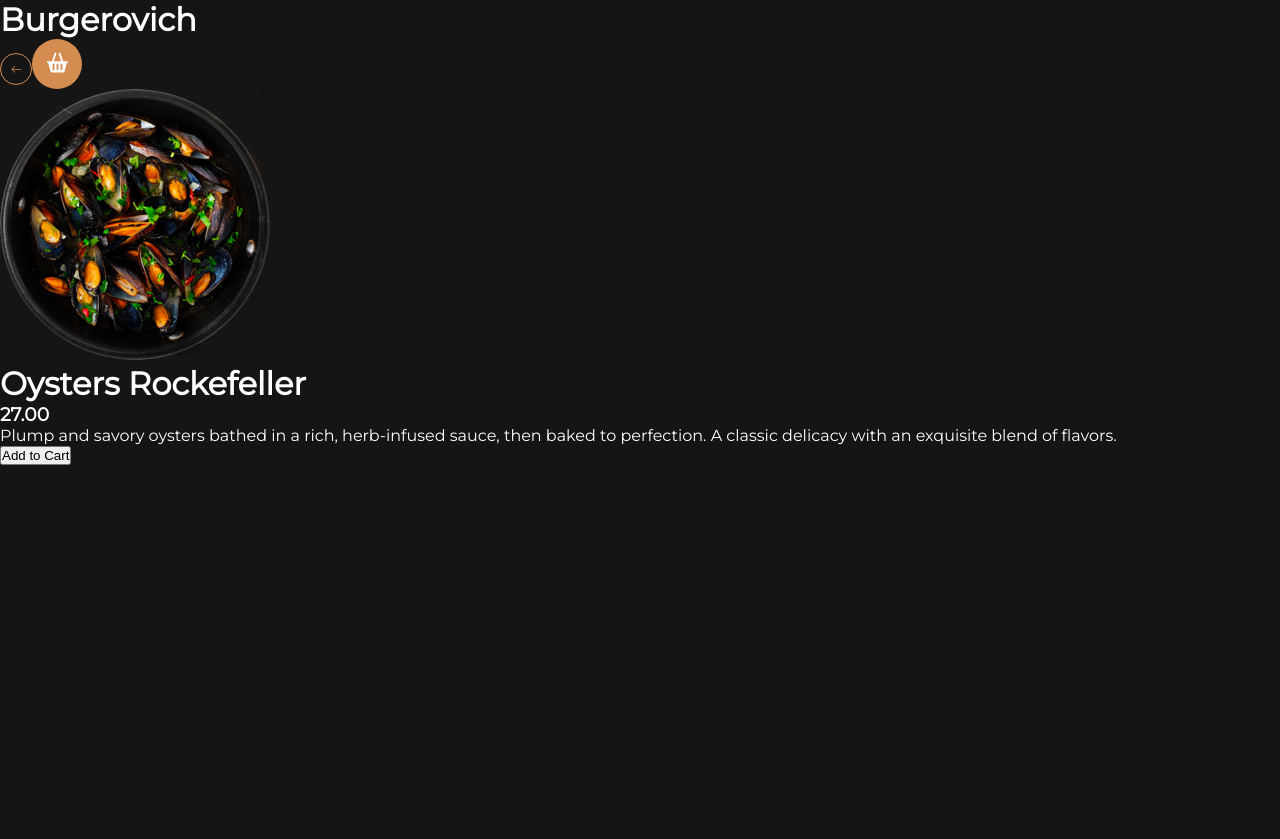
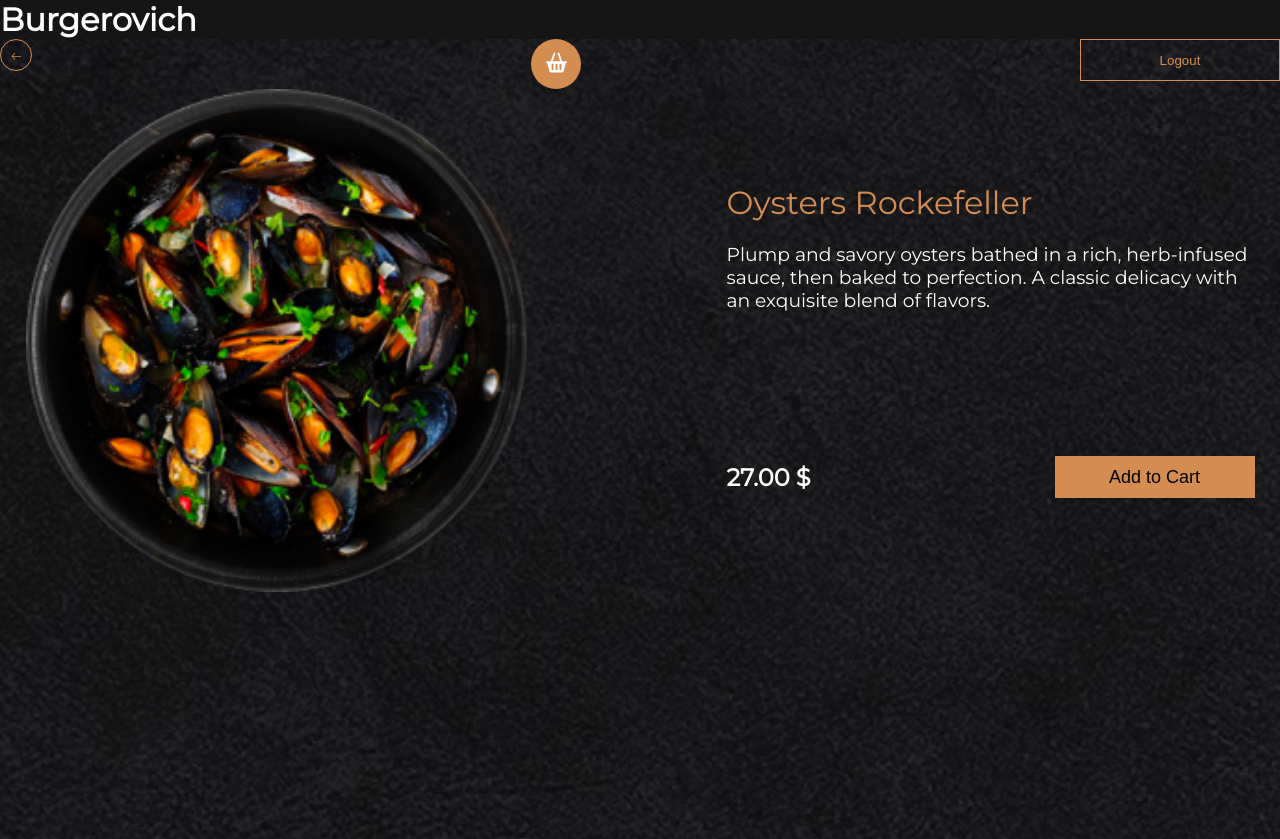
Before and after one commit to imkozin/Restaurant, a Vue app in the folder client/: page /products/1 in a window 1280 px wide. Before the commit the page ends 800 px from the top, so only its background shows below. Built offline with nearby package versions, Linux system fonts and the light colour scheme.

Commit message:
added styling to detail page

```diff
--- a/client/src/pages/ProductDetailPage.vue
+++ b/client/src/pages/ProductDetailPage.vue
@@ -1,5 +1,5 @@
 <template>
-    <div class="detail-page">
+    <div class="detail__page">
         <div class="detail__page-header">
             <router-link
             to="/products"
@@ -15,13 +15,18 @@
             >
                 <CartButton @click="navigate"/>
             </router-link>
+            <button class="detail__page-header_btn">Logout</button>
         </div>
-        <div class="product-wrapper">
-            <img :src="product.image" alt="image">
-            <h1>{{ product.title }}</h1>
-            <h3>{{ product.price }}</h3>
-            <p>{{ product.description }}</p>
-            <button>Add to Cart</button>
+        <div class="product__wrapper">
+            <img :src="product.image" alt="image" class="product__wrapper-image">
+            <div class="product__wrapper-card">
+                <h1 class="product__card-title">{{ product.title }}</h1>
+                <h3 class="product__card-descrip">{{ product.description }}</h3>
+                <div class="product__card-bottom">
+                    <h2 class="product__card-bottom_proce">{{ product.price }} $</h2>
+                    <button class="product__card-bottom_btn">Add to Cart</button>
+                </div>
+            </div>
         </div>
     </div>
 </template>
@@ -46,5 +51,80 @@ import CartButton from '@/components/CartButton.vue';
 </script>
 
 <style lang="scss" scoped>
+.detail__page {
+    height: 100vh;
+    background: url('@/assets/image-bg.png');
+    background-repeat: repeat;
+    background-size: cover;
 
+    &-header {
+        display: flex;
+        justify-content: space-between;
+
+        &_btn {
+            width: 200px;
+            height: 42px;
+            color: #D58C51;
+            background: transparent;
+            border: 1px solid #D58C51;
+        }
+    }
+}
+
+.product__wrapper {
+    display: flex;
+    justify-content: center;
+    gap: 200px;
+
+    &-image {
+        width: 501px;
+        height: 503px;
+    }
+
+    &-card {
+        display: flex;
+        flex-direction: column;
+        justify-content: center;
+    }
+}
+.product__card {
+    &-title {
+        color: #D58C51;
+        font-family: 'Montserrat';
+        font-style: normal;
+        font-weight: 500;
+        line-height: normal;
+        margin-bottom: 21px;
+    }
+
+    &-descrip {
+        width: 528px;
+        height: 213px;
+        font-family: 'Montserrat';
+        font-style: normal;
+        font-weight: 400;
+        line-height: normal;
+    }
+
+    &-bottom {
+        display: flex;
+        justify-content: space-between;
+        align-items: center;
+
+        &_price {
+            font-style: normal;
+            font-weight: 500;
+            line-height: normal;
+        }
+
+        &_btn {
+            cursor: pointer;
+            width: 200px;
+            height: 42px;
+            font-size: 18px;
+            background: #D58C51;
+            border: none;
+        }
+    }
+}
 </style>
--- a/client/src/pages/ProductsPage.vue
+++ b/client/src/pages/ProductsPage.vue
@@ -12,7 +12,9 @@
         </div>
         <div class="products__wrapper">
             <div v-for="product in products" :key="product.id" class="product__card">
+                <router-link :to="{ path: `products/${product.id}` }">
                     <img :src="product.image" alt="plate" class="product__card-image">
+                </router-link>
                     <h3 class="product__card-title">{{ product.title }}</h3>
                     <h5 class="product__card-descrip">{{ product.description }}</h5>
                     <div class="product__card-bottom">
```
Also changed, not shown: client/src/assets/image-bg.png (added). Lines whose indentation alone changed are shown as unchanged.
